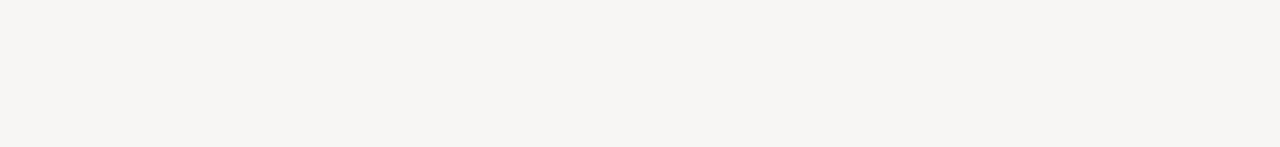
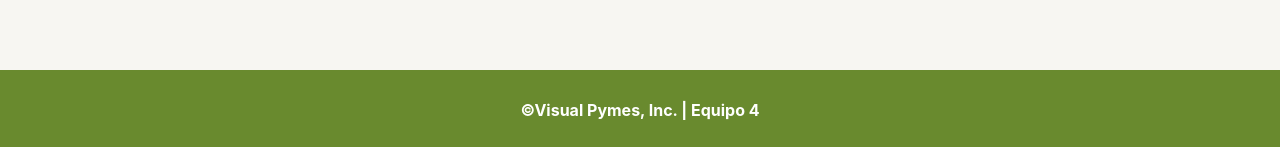
Before and after one commit to newcvee/visual-pymes, a React (Create React App) app: page / in a window 1280 px wide. Shown: the part 1252-1399 px from the top of the page. Before the commit the page ends 1162 px from the top, so only its background shows below. Built offline with nearby package versions, Linux system fonts and the light colour scheme.

Commit message:
Footer component and styles added

```diff
--- a/src/App.js
+++ b/src/App.js
@@ -2,6 +2,7 @@ import "./App.css";
 import { HashRouter, Routes, Route, Navigate } from "react-router-dom";
 import Header from "./components/Home/Header/Header.jsx";
 import Home from "./components/Home/Home.jsx";
+import Footer from "./components/Home/Footer/Footer";
 
 function App() {
   return (
@@ -14,6 +15,7 @@ function App() {
           <Route path="/products/category/:id" element={<Products />} /> */}
           <Route path="*" element={<Navigate replace to="/" />} />
         </Routes>
+        <Footer />
       </HashRouter>
     </div>
   );
--- /dev/null
+++ b/src/components/Home/Footer/Footer.css
@@ -0,0 +1,25 @@
+.footer {
+    background: #698A2E;
+    color: #ffffff;
+    text-align: center;
+    height: 5rem;
+    width: 100%;
+    margin: 10rem 0 0 0;
+    display: flex;
+    align-items: center;
+    justify-content: center;
+}
+
+.footer a, .footer a:visited {
+    background: transparent;
+    color: #ffffff;
+    font-weight: bold;
+    text-decoration: none;
+}
+
+.footer a:active, .footer a:hover {
+    background: transparent;
+    color: #ffffff;
+    font-weight: bold;
+    text-decoration: underline;
+}
--- a/src/components/Home/Footer/Footer.jsx
+++ b/src/components/Home/Footer/Footer.jsx
@@ -0,0 +1,12 @@
+import React from 'react';
+import "./Footer.css";
+
+const Footer = () => {
+    return (
+        <div className="footer">
+            <a href="https://github.com/elegarmi/visual-pymes">&copy;Visual Pymes, Inc. | Equipo 4</a>
+        </div>
+    );
+};
+
+export default Footer;
```
Also changed, not shown: 1 other file (tests, documents, lock files or other folders).
